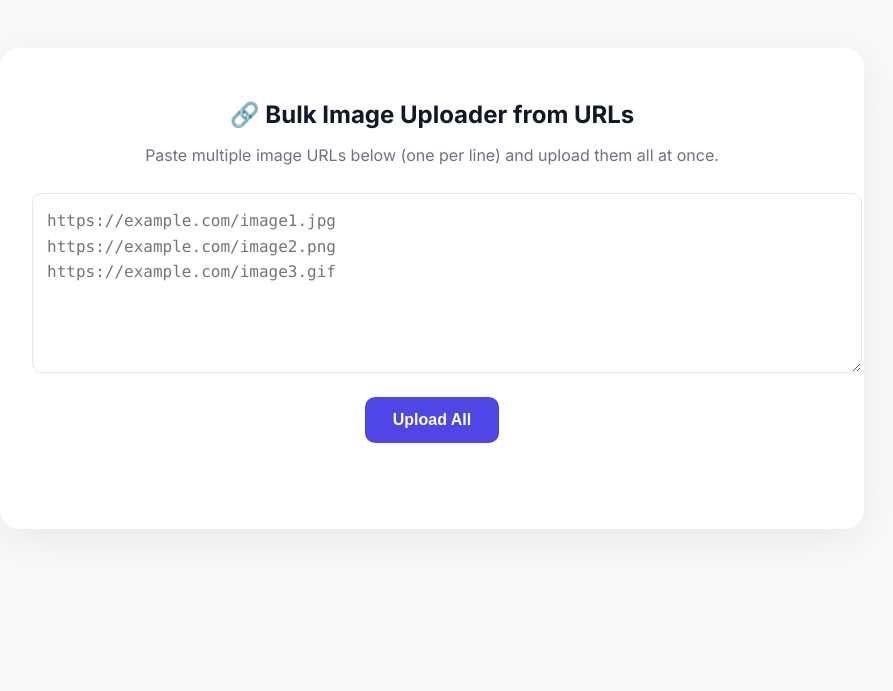
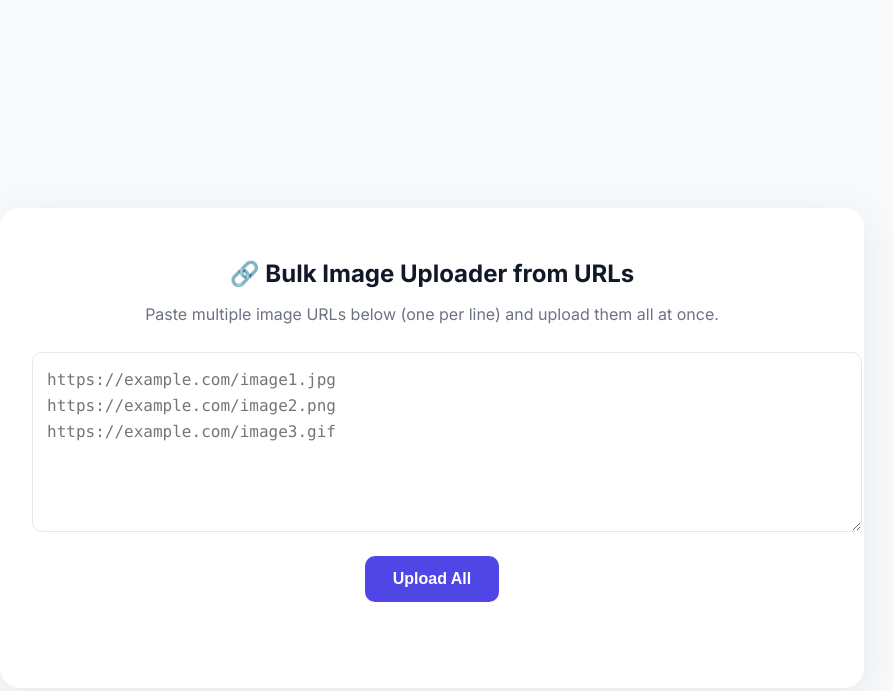
Before and after one commit to jamiul2168/url-image-uploader, a website: page index.html in a window 1280 px wide. Shown: the whole page, without its empty margins (208-1101 px from the left). Drawn offline with Linux system fonts and the light colour scheme.

Commit message:
Update index.html

```diff
--- a/index.html
+++ b/index.html
@@ -14,7 +14,7 @@
     }
     body {
       font-family: var(--font-family); background: var(--bg-light); color: var(--text-dark);
-      display: flex; justify-content: center; align-items: flex-start; min-height: 100vh; padding: 40px 20px;
+      display: flex; justify-content: center; align-items: center; min-height: 100vh; padding: 40px 20px;
     }
     .container {
       background: var(--bg-white); padding: 32px; border-radius: 20px;
```
